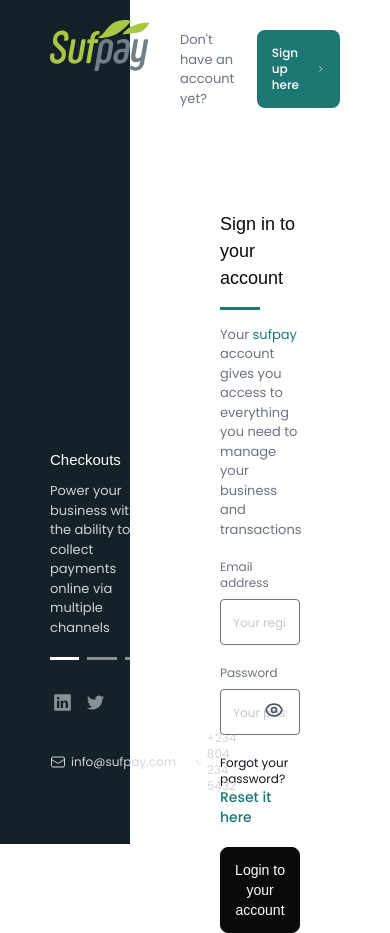
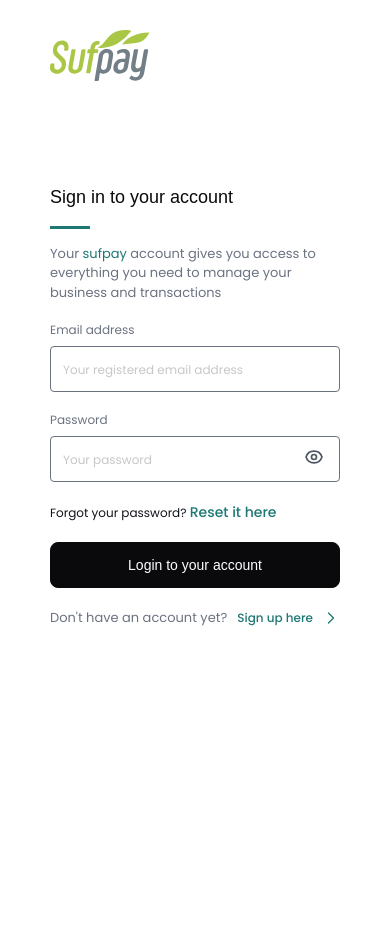
Before and after one commit to i-mizzle/sufpay-merchant, a React (Create React App) app: page / in a window 390 px wide. After the commit the page ends 844 px from the top, so only its background shows below. Built offline with nearby package versions, Linux system fonts and the light colour scheme; a web font is replaced by a local one.

Commit message:
responsive mods for login and signup

```diff
--- a/src/pages/auth/Login.js
+++ b/src/pages/auth/Login.js
@@ -140,7 +140,7 @@ const Login = () => {
 }
   return (
     <div className='w-full flex items-start min-h-screen justify-between'>
-      <div className='h-screen w-1/3 bg-primary py-[20px] px-[50px] relative'>
+      <div className='h-screen w-1/3 bg-primary py-[20px] px-[50px] relative hidden xl:block'>
         <Logo color={`#fff`} size={`150px`} />
 
         <div className='absolute left-[50px] bottom-[50px] w-[80%]'>
@@ -169,8 +169,11 @@ const Login = () => {
           </div>
         </div>
       </div>
-      <div className='h-screen w-2/3 bg-white py-[30px] px-[50px]'>
-        <div className='flex flex-row-reverse w-full gap-x-[10px] items-center'>
+      <div className='h-screen w-full xl:w-2/3 bg-white py-[30px] px-[50px]'>
+        <div className='xl:hidden'>
+          <Logo color={`#fff`} size={`150px`} />
+        </div>
+        <div className='hidden xl:flex flex-row-reverse w-full gap-x-[10px] items-center'>
           <Link to={`signup`} className='flex items-center justify-between gap-x-[10px] text-white bg-secondary rounded-[8px] p-[15px] text-xs font-[500]'>
             Sign up here
             <ChevronIcon className={`w-4 h-4 rotate-180`} thickness={2} />
@@ -179,7 +182,7 @@ const Login = () => {
         </div>
 
         <div className='h-[90%] w-full flex items-center justify-center'>
-          <div className='w-6/12 h-[500px]'>
+          <div className='w-full xl:w-6/12 h-[500px]'>
             <h3 className='text-[18px] font-[500] text-sufpay-black'>Sign in to your account</h3>
             <div className='w-[40px] h-[3px] bg-secondary my-[15px]' />
             <p className='text-[13px] text-gray-500'>
@@ -215,6 +218,14 @@ const Login = () => {
             <div className='mt-5'>
                 <FormButton buttonLabel="Login to your account" buttonAction={()=>{logIn()}} processing={processing} />
             </div>
+
+            <div className='flex xl:hidden mt-[20px] flex-row w-full gap-x-[10px] items-center'>
+              <p className='text-[13px] text-gray-500'>Don't have an account yet?</p>
+              <Link to={`signup`} className='flex items-center justify-center gap-x-[10px] text-secondary text-xs font-[500]'>
+                Sign up here
+                <ChevronIcon className={`w-4 h-4 rotate-180`} thickness={2} />
+              </Link>
+            </div>
           </div>
         </div>
       </div>
--- a/src/pages/onboarding/Signup.js
+++ b/src/pages/onboarding/Signup.js
@@ -144,7 +144,7 @@ const Signup = () => {
 
   return (
     <div className='w-full flex items-start min-h-screen justify-between'>
-      <div className='h-screen w-1/3 bg-primary py-[20px] px-[50px] relative'>
+      <div className='h-screen w-1/3 hidden xl:block bg-primary py-[20px] px-[50px] relative'>
         <Logo color={`#fff`} size={`150px`} />
 
         <div className='absolute left-[50px] bottom-[50px] w-[80%]'>
@@ -173,8 +173,8 @@ const Signup = () => {
           </div>
         </div>
       </div>
-      <div className='h-screen w-2/3 bg-white py-[30px] px-[50px]'>
-        <div className='flex flex-row-reverse w-full gap-x-[10px] items-center'>
+      <div className='h-screen w-full xl:w-2/3 bg-white py-[30px] px-[50px]'>
+        <div className='hidden xl:flex flex-row-reverse w-full gap-x-[10px] items-center'>
           <Link to={'/'} className='flex items-center justify-between gap-x-[10px] text-white bg-secondary rounded-[8px] p-[15px] text-xs font-[500]'>
             Sign in here
             <ChevronIcon className={`w-4 h-4 rotate-180`} thickness={2} />
@@ -182,9 +182,13 @@ const Signup = () => {
           <p className='text-[13px] text-gray-500'>Already have an account?</p>
         </div>
 
+        <div className='xl:hidden'>
+          <Logo color={`#fff`} size={`150px`} />
+        </div>
+
         {!accountCreated ?
-          <div className='h-[90%] w-full flex items-center justify-center'>
-            <div className='w-6/12 min-h-[500px] h-inherit'>
+          <div className='min-h-[90%] h-inherit mt-[50px] xl:mt-0 w-full flex items-center justify-center'>
+            <div className='w-full xl:w-6/12 min-h-[500px] h-inherit'>
               <h3 className='text-[18px] font-[500] text-sufpay-black'>Start receiving payments for your business</h3>
               <div className='w-[40px] h-[3px] bg-secondary my-[10px]' />
               <p className='text-[13px] text-gray-500'>
@@ -232,7 +236,7 @@ const Signup = () => {
                 }
 
                 <h3 className="mt-[10px] text-sufpay-black text-[15px] text-">Your Information.</h3>
-                <div className='w-full flex items-center justify-between gap-x-[20px]'>
+                <div className='w-full lg:flex items-center justify-between gap-x-[20px]'>
                   <div className='mt-2 w-full'>
                     <TextField
                       inputLabel="First name"
@@ -257,7 +261,7 @@ const Signup = () => {
                     />
                   </div>
                 </div>
-                <div className='w-full flex items-center justify-between gap-x-[20px]'>
+                <div className='w-full lg:flex items-center justify-between gap-x-[20px]'>
                   <div className='w-full mt-4'>
                     <TextField
                       inputLabel="Email address"
@@ -283,7 +287,7 @@ const Signup = () => {
                   </div>
                 </div>
 
-              <div className='mt-5'>
+              <div className='mt-5 mb-5'>
                   <FormButton buttonLabel={<span className='flex items-center justify-between gap-x-[10px] text-white bg-transparent text-[13px] font-[500]'>Get Started <ChevronIcon className={`w-3 h-3 rotate-180`} thickness={4} /></span>} buttonAction={()=>{signup()}} processing={processing} />
               </div>
             </div>
@@ -316,6 +320,14 @@ const Signup = () => {
             </div>
           </div>
           }
+
+          <div className='flex xl:hidden mt-[20px] flex-row w-full gap-x-[10px] items-center pb-10'>
+              <p className='text-[13px] text-gray-500'>Already have an account?</p>
+              <Link to={`/`} className='flex items-center justify-center gap-x-[10px] text-secondary text-xs font-[500]'>
+                Sign in here
+                <ChevronIcon className={`w-4 h-4 rotate-180`} thickness={2} />
+              </Link>
+            </div>
       </div>
     </div>
   )
```
